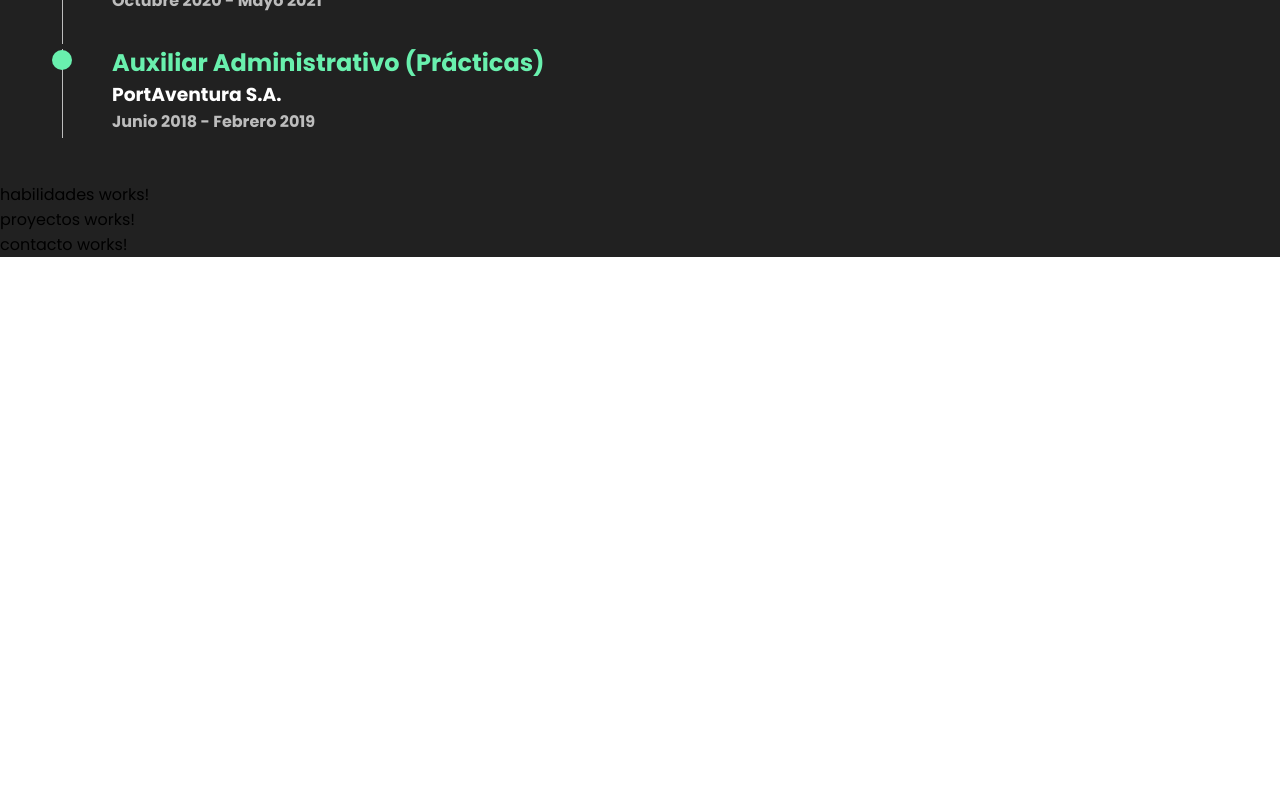
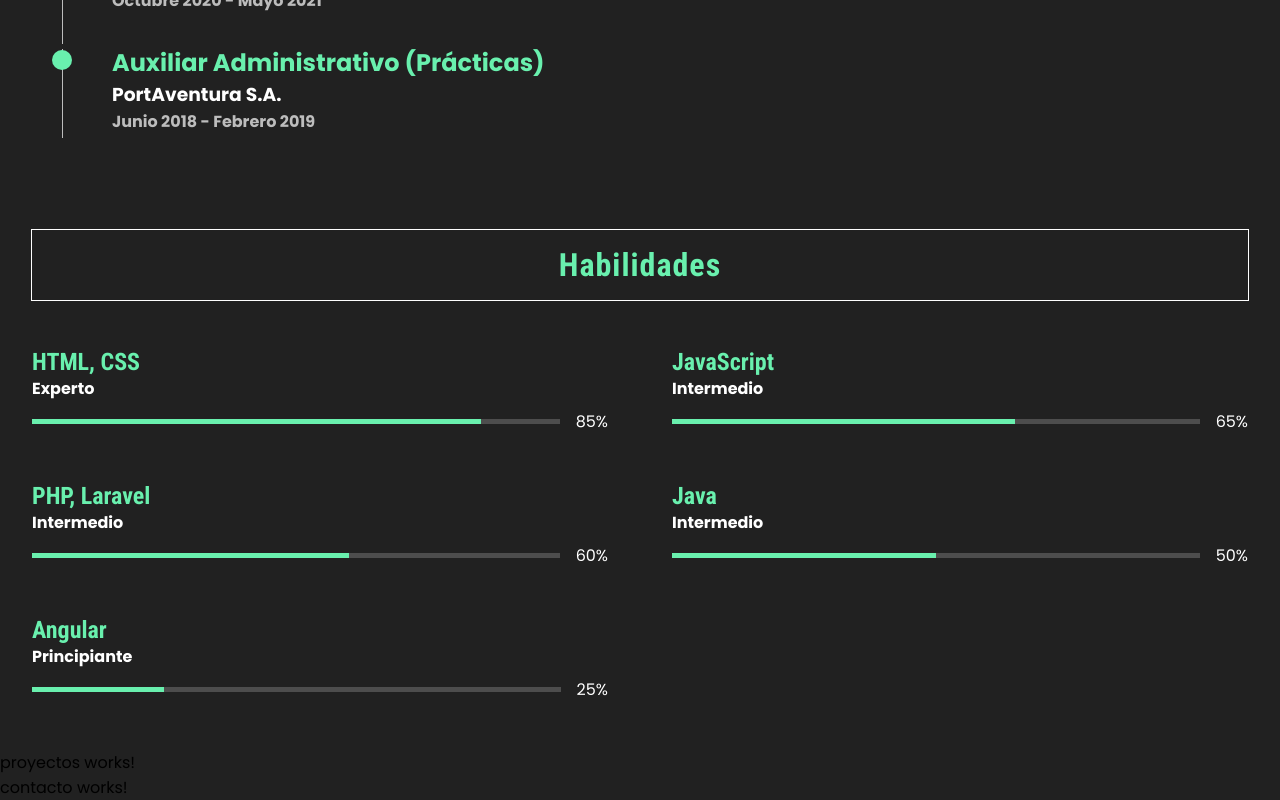
Before and after one commit to JoelTarzan/portfolio, an Angular app: page / in a window 1280 px wide. Shown: the part 2274-3074 px from the top of the page. Before the commit the page ends 2531 px from the top, so only its background shows below. Built offline with nearby package versions, Linux system fonts and the light colour scheme.

Commit message:
Componente Habilidades finalizado

```diff
--- a/src/app/habilidades/habilidades.component.css
+++ b/src/app/habilidades/habilidades.component.css
@@ -0,0 +1,50 @@
+:host {
+  display: block;
+  color: white;
+  padding: 3rem 2rem;
+}
+
+section {
+  margin-top: 2rem;
+}
+
+section h2 {
+  color: var(--green);
+  font-family: 'Roboto Condensed', sans-serif;
+}
+
+section .rating {
+  width: 100%;
+  height: max-content;
+  margin-top: 0.5rem;
+  display: flex;
+  align-items: center;
+  justify-content: space-between;
+}
+
+section .rating .bar {
+  height: 5px;
+  flex-grow: 1;
+  margin-right: 1rem;
+  background-color: rgba(255, 255, 255, 0.2);
+}
+
+section .rating .bar div {
+  height: 100%;
+  background-color: var(--green);
+}
+
+/* PC */
+:host.pc .container {
+  display: grid;
+  gap: 2rem 4rem;
+  grid-template-columns: 1fr 1fr;
+}
+
+:host.pc h1 {
+  grid-column: 1/3;
+}
+
+:host.pc section {
+  margin-top: 1rem;
+}
--- a/src/app/habilidades/habilidades.component.html
+++ b/src/app/habilidades/habilidades.component.html
@@ -1 +1,15 @@
-<p>habilidades works!</p>
+<div class="container">
+  <h1>Habilidades</h1>
+
+  <section *ngFor="let habilidades of habilidadesLista">
+    <h2>{{habilidades.nombre}}</h2>
+    <h4>{{habilidades.nivel}}</h4>
+
+    <div class="rating">
+      <div class="bar">
+        <div [ngStyle]="{'width': habilidades.porcentaje+'%'}"></div>
+      </div>
+      <div>{{habilidades.porcentaje}}%</div>
+    </div>
+  </section>
+</div>
--- a/src/app/habilidades/habilidades.component.ts
+++ b/src/app/habilidades/habilidades.component.ts
@@ -1,10 +1,45 @@
-import { Component } from '@angular/core';
+import {Component, OnInit} from '@angular/core';
+import {Habilidad} from "../modelos/modelos";
 
 @Component({
   selector: 'habilidades',
   templateUrl: './habilidades.component.html',
   styleUrls: ['./habilidades.component.css']
 })
-export class HabilidadesComponent {
+export class HabilidadesComponent implements OnInit {
+
+  habilidadesLista: Habilidad[] = [
+    {
+      nombre: 'HTML, CSS',
+      nivel: 'Experto',
+      porcentaje: 85
+    },
+    {
+      nombre: 'JavaScript',
+      nivel: 'Intermedio',
+      porcentaje: 65
+    },
+    {
+      nombre: 'PHP, Laravel',
+      nivel: 'Intermedio',
+      porcentaje: 60
+    },
+    {
+      nombre: 'Java',
+      nivel: 'Intermedio',
+      porcentaje: 50
+    },
+    {
+      nombre: 'Angular',
+      nivel: 'Principiante',
+      porcentaje: 25
+    },
+  ];
+
+  constructor() {
+  }
+
+  ngOnInit() {
+  }
 
 }
--- a/src/app/modelos/modelos.ts
+++ b/src/app/modelos/modelos.ts
@@ -10,3 +10,9 @@ export interface ExperienciaLaboral {
   empresa: string;
   duracion: string;
 }
+
+export interface Habilidad {
+  nombre: string;
+  nivel: string;
+  porcentaje: number;
+}
```
Also changed, not shown: 1 other file (tests, documents, lock files or other folders).
